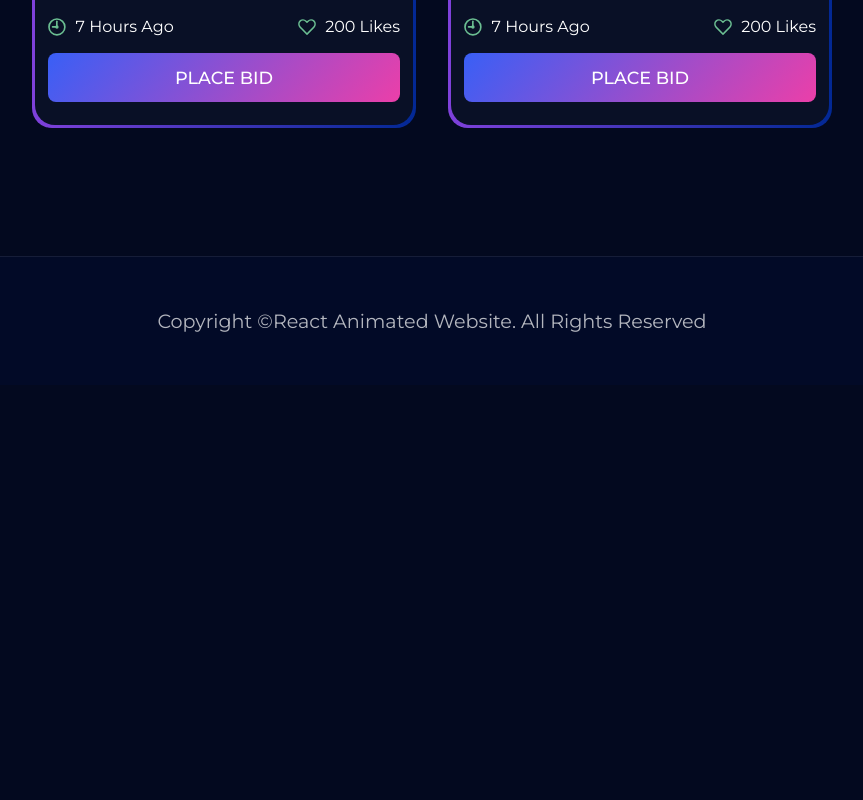
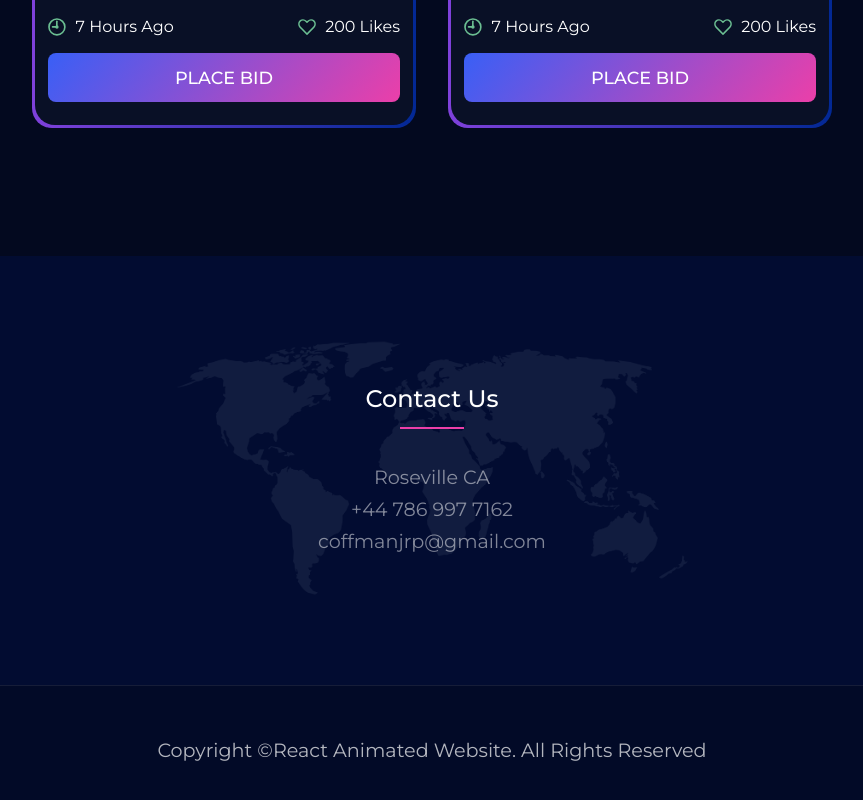
Before and after one commit to coffmanjrp/react-nft-market-page, a React (Create React App) app: page / in a window 1280 px wide. Shown: the part 6638-7438 px from the top of the page, without its empty margins (208-1071 px from the left). Before the commit the page ends 7023 px from the top, so only its background shows below. Built offline with nearby package versions, Linux system fonts and the light colour scheme.

Commit message:
Create ContactSection component

```diff
--- a/src/components/BodyContent.jsx
+++ b/src/components/BodyContent.jsx
@@ -1,6 +1,7 @@
 import styled from 'styled-components';
 import {
   BlogsSection,
+  ContactSection,
   DemonstrationSection,
   GradientCardsSection,
   MainTitle,
@@ -46,6 +47,7 @@
         <GradientCardsSection />
         <DemonstrationSection DemonstrationSection />
       </InnerLayout>
+      <ContactSection />
       <footer>
         <p>Copyright &copy;React Animated Website. All Rights Reserved</p>
       </footer>
--- /dev/null
+++ b/src/components/ContactSection.jsx
@@ -0,0 +1,63 @@
+import styled from 'styled-components';
+import { SectionStyled } from '../Layouts';
+import { map } from './imports';
+
+const ContactSectionStyled = styled.div`
+  position: relative;
+  display: flex;
+  justify-content: center;
+  align-items: center;
+  padding: 4rem 0;
+  background-color: #020c31;
+  text-align: center;
+  z-index: 1;
+  p {
+    opacity: 0.5;
+  }
+  .bg-image {
+    position: absolute;
+    top: 50%;
+    left: 50%;
+    transform: translate(-50%, -50%);
+    z-index: -1;
+    img {
+      width: 80%;
+      opacity: 0.08;
+    }
+  }
+  .contact-title {
+    position: relative;
+    padding-bottom: 1rem;
+    margin-bottom: 2rem;
+    font-weight: 500;
+    font-size: 1.5rem;
+    &::before {
+      content: '';
+      position: absolute;
+      left: 50%;
+      bottom: 0;
+      transform: translateX(-50%);
+      width: 4rem;
+      height: 2px;
+      background-color: #eb3fa9;
+    }
+  }
+`;
+
+const ContactSection = () => {
+  return (
+    <ContactSectionStyled>
+      <SectionStyled>
+        <h3 className="contact-title">Contact Us</h3>
+        <p>Roseville CA</p>
+        <p>+44 786 997 7162</p>
+        <p>coffmanjrp@gmail.com</p>
+        <div className="bg-image">
+          <img src={map} alt="Map" />
+        </div>
+      </SectionStyled>
+    </ContactSectionStyled>
+  );
+};
+
+export default ContactSection;
--- a/src/components/imports.js
+++ b/src/components/imports.js
@@ -5,5 +5,6 @@
 import bitcoin2 from '../img/bitcoin2.jpg';
 import bitcoin3 from '../img/bitcoin3.jpg';
 import computer from '../img/computer.jpg';
+import map from '../img/map.png';
 
-export { avatar, person, person3, bitcoin, bitcoin2, bitcoin3, computer };
+export { avatar, person, person3, bitcoin, bitcoin2, bitcoin3, computer, map };
--- a/src/components/index.js
+++ b/src/components/index.js
@@ -1,5 +1,6 @@
 export { default as BlogsSection } from './BlogsSection';
 export { default as BodyContent } from './BodyContent';
+export { default as ContactSection } from './ContactSection';
 export { default as CTAButton } from './CTAButton';
 export { default as DemonstrationSection } from './DemonstrationSection';
 export { default as GradientCard } from './GradientCard';
```
